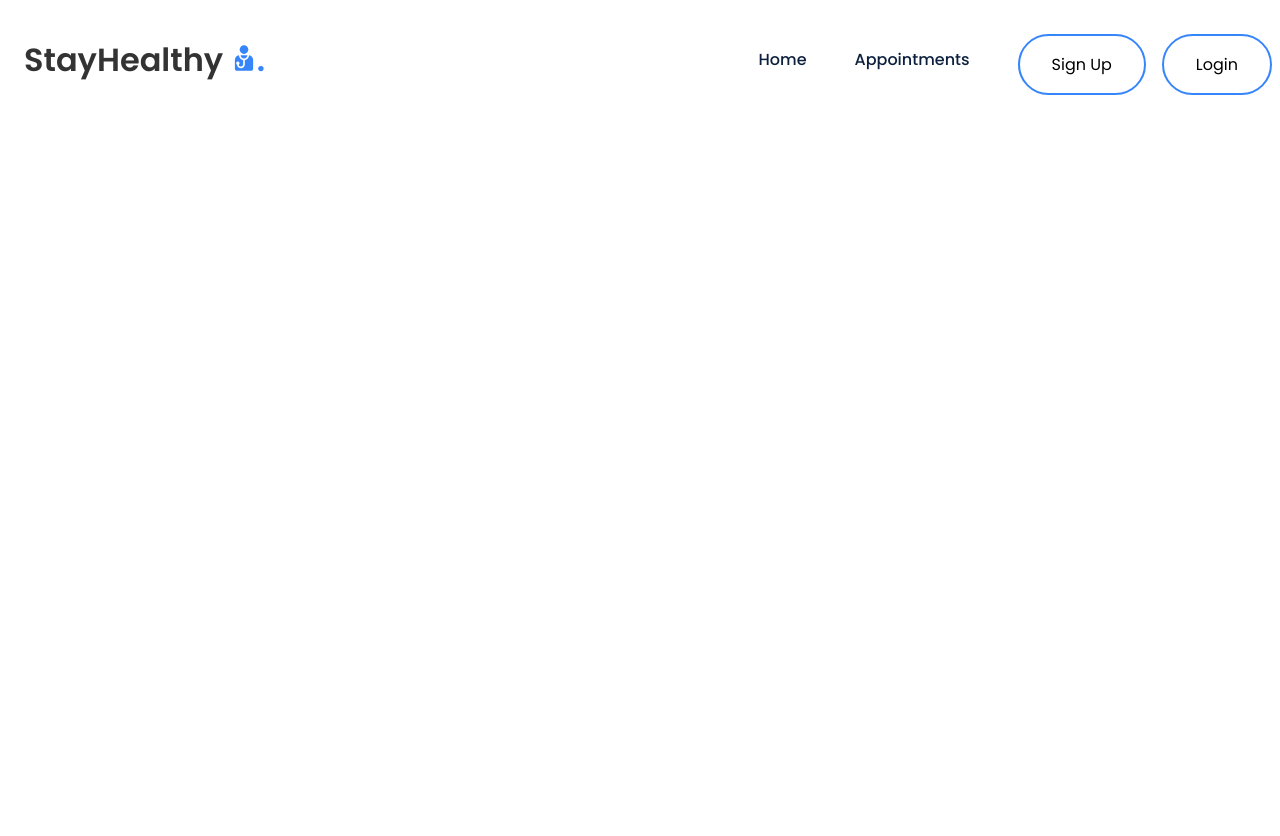
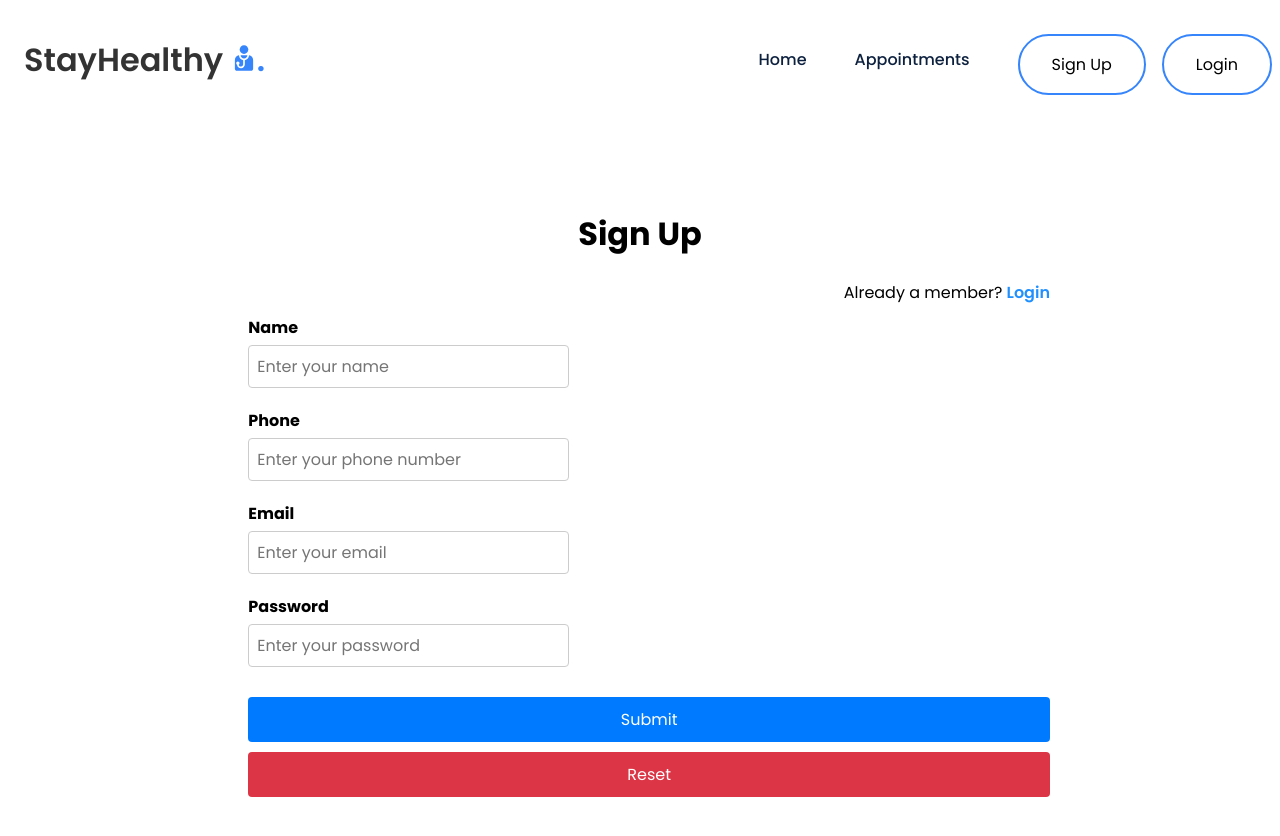
Before and after one commit to cljiahao/frontend_capstone_react, a React (Create React App) app: page /Sign_Up in a window 1280 px wide. Shown: the top 836 px of the page. Before the commit the page ends 800 px from the top, so only its background shows below. Built offline with nearby package versions, Linux system fonts and the light colour scheme.

Commit message:
Refactor to JS for login and signup

```diff
--- a/src/App.js
+++ b/src/App.js
@@ -4,6 +4,9 @@
 
 import Landing_Page from './Components/Landing_Page/Landing_Page';
 import Navbar from './Components/NavBar/NavBar';
+import Sign_Up from './Components/Sign_Up/Sign_Up';
+import Login from './Components/Login/Login';
+
 function App() {
 
   return (
@@ -12,6 +15,8 @@
           <Navbar/>
               <Routes>
               <Route path="/" element={<Landing_Page/>}/>
+              <Route path="/Sign_Up" element={<Sign_Up/>}/>
+              <Route path="/Login" element={<Login/>}/>
               </Routes>
         </BrowserRouter>
 
--- /dev/null
+++ b/src/Components/Login/Login.js
@@ -0,0 +1,49 @@
+import React from "react";
+
+import "./Login.css"
+
+
+const Login = () => {
+    return(
+        <div className="container">
+            <div className="login-grid">
+                <div className="login-text">
+                    <h2>Login</h2>
+                </div>
+                <div className="login-text">
+                    Are you a new member? <span><a href="../Sign_Up/Sign_Up.html" style={{color: "#2190FF"}}> Sign Up Here</a></span>
+                </div>
+                <br />
+                <div className="login-form">
+                    <form>
+                        <div className="form-group">
+                            <label for="email">Email</label>
+                            <input type="email" name="email" id="email" className="form-control" placeholder="Enter your email" aria-describedby="helpId" />
+                        </div>
+                        <div className="form-group">
+                            <label for="password" >Password</label>
+                            <input
+                            type="password"
+                            name="password"
+                            id="password"
+                            className="form-control"
+                            placeholder="Enter your password"
+                            aria-describedby="helpId"
+                            />
+                        </div>
+                        <div className="btn-group">
+                            <button type="submit" className="btn btn-primary mb-2 mr-1 waves-effect waves-light">Login</button>
+                            <button type="reset" className="btn btn-danger mb-2 waves-effect waves-light">Reset</button>
+                        </div>
+                        <br />
+                        <div className="login-text">
+                            Forgot Password?
+                        </div>
+                    </form>
+                </div>
+            </div>
+        </div>
+    )
+}
+
+export default Login
--- a/src/Components/NavBar/NavBar.js
+++ b/src/Components/NavBar/NavBar.js
@@ -1,3 +1,6 @@
+import React from "react";
+import { Outlet, Link } from "react-router-dom";
+
 import "./NavBar.css"
 
 const NavBar = () => {
@@ -16,21 +19,27 @@
         </div>
         <ul className="nav__links active">
           <li className="link">
-            <a href="../Landing_Page/LandingPage.html">Home</a>
+            <Link to="/" onClick={() => {
+          window.location.href = "/";
+        }}>Home</Link>
           </li>
           <li className="link">
             <a href="#">Appointments</a>
           </li>
 
               <li className="link">
-                <a href="../Sign_Up//Sign_Up.html">
+              <Link to="/Sign_Up" onClick={() => {
+                window.location.href = "/Sign_Up";
+                }}>
                   <button className="btn1">Sign Up</button>
-                </a>
+                  </Link>
               </li>
               <li className="link">
-                <a href="../Login/Login.html">
+              <Link to="/Login" onClick={() => {
+                window.location.href = "/Login";
+                }}>
                   <button className="btn1">Login</button>
-                </a>
+                  </Link>
               </li>
 
         </ul>
--- a/src/Components/Sign_Up/Sign_Up.html
+++ b/src/Components/Sign_Up/Sign_Up.html
@@ -22,7 +22,7 @@
                     <div class="form-group">
                         <label for="name">Name</label>
                         <input type="text" name="name" id="name" required class="form-control" placeholder="Enter your name" aria-describedby="helpId" />
-
+                        </div>
                     <div class="form-group">
                         <label for="phone">Phone</label>
                         <input type="tel" name="phone" id="phone" required class="form-control" placeholder="Enter your phone number" aria-describedby="helpId" />
--- /dev/null
+++ b/src/Components/Sign_Up/Sign_Up.js
@@ -0,0 +1,50 @@
+import React from "react";
+
+import "./Sign_Up.css"
+
+
+const Sign_Up = () => {
+    return(
+        <div className="container">
+            <div className="signup-grid">
+                <div className="signup-text">
+                    <h1>Sign Up</h1>
+
+                </div>
+                <div className="signup-text1">
+                    Already a member? <span><a href="../Login/Login.html" style={{color: "#2190FF"}}> Login</a></span>
+                </div>
+                <div className="signup-form">
+                    <form>
+
+                        <div className="form-group">
+                            <label for="name">Name</label>
+                            <input type="text" name="name" id="name" required className="form-control" placeholder="Enter your name" aria-describedby="helpId" />
+                            </div>
+                        <div className="form-group">
+                            <label for="phone">Phone</label>
+                            <input type="tel" name="phone" id="phone" required className="form-control" placeholder="Enter your phone number" aria-describedby="helpId" />
+                        </div>
+                        <div className="form-group">
+                            <label for="email">Email</label>
+                            <input type="email" name="email" id="email" required className="form-control" placeholder="Enter your email" aria-describedby="helpId" />
+
+                        </div>
+                        <div className="form-group">
+                            <label for="password">Password</label>
+                            <input name="password" id="password" required className="form-control" placeholder="Enter your password" aria-describedby="helpId" />
+
+
+                        </div>
+                        <div className="btn-group">
+                            <button type="submit" className="btn btn-primary mb-2 mr-1 waves-effect waves-light">Submit</button>
+                            <button type="reset" className="btn btn-danger mb-2 waves-effect waves-light">Reset</button>
+                        </div>
+                    </form>
+                </div>
+            </div>
+        </div>
+    )
+}
+
+export default Sign_Up
```
